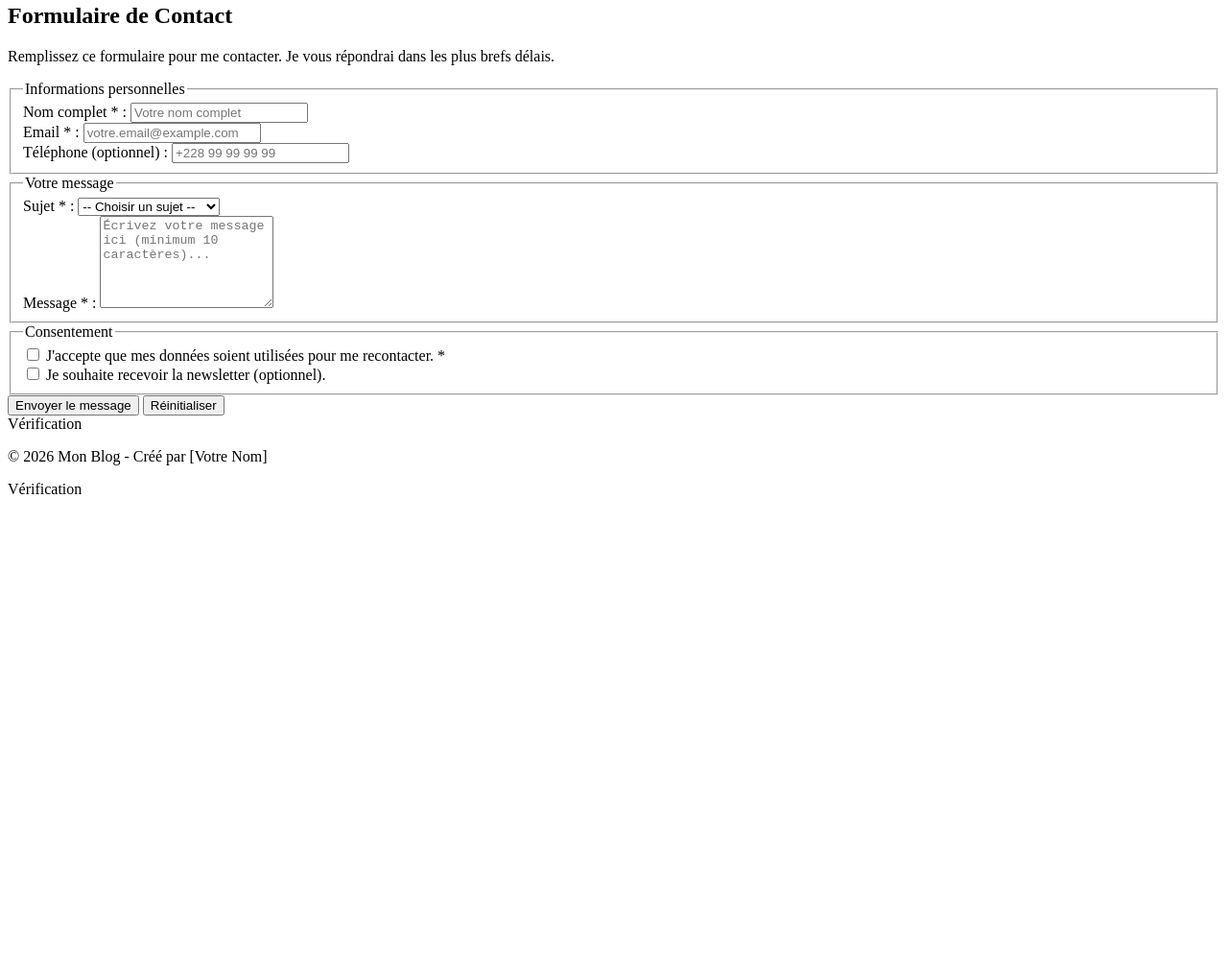
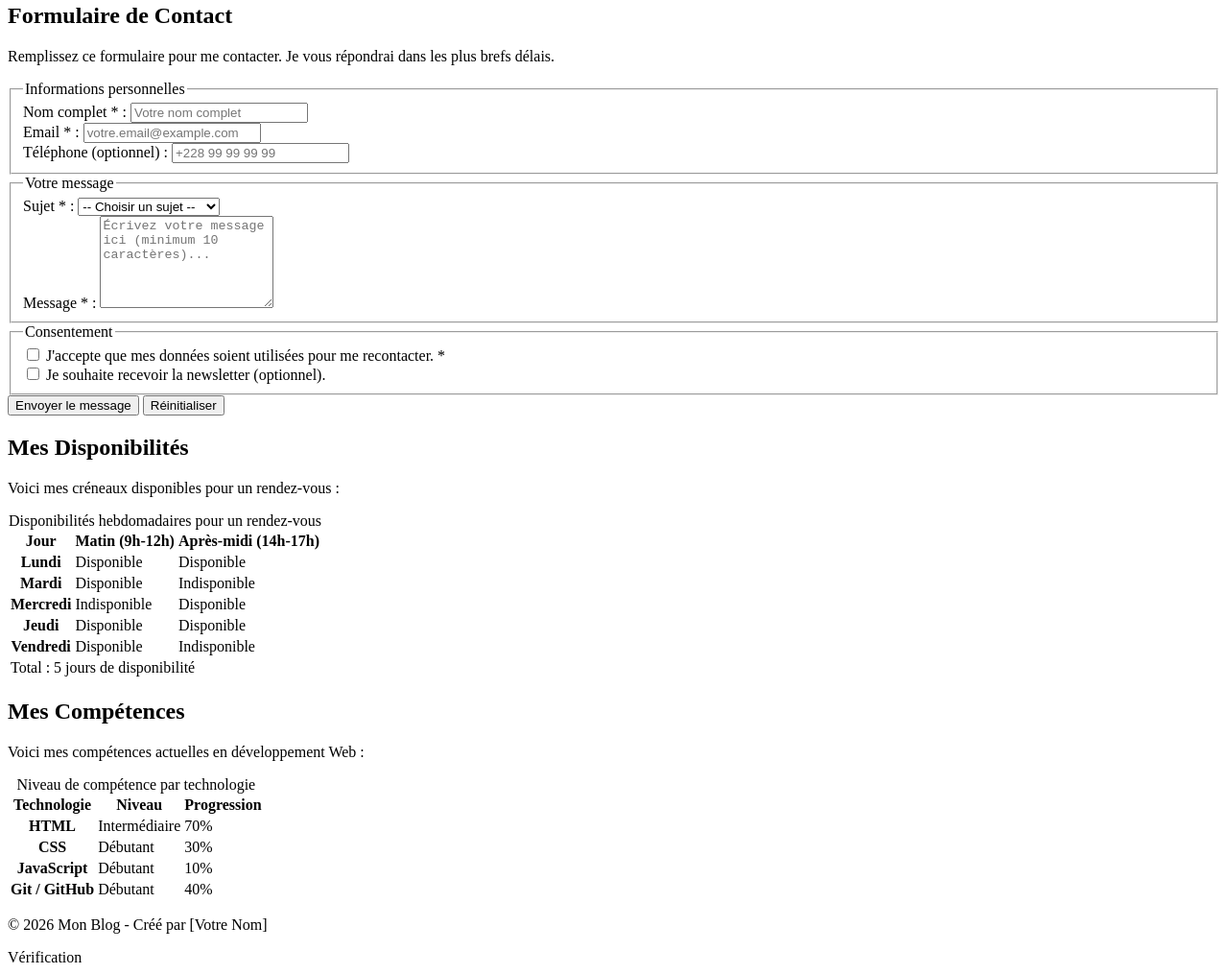
Before and after one commit to kobalabosco1-lang/ipnet-it-130-kobala-wawimadiom, a plain HTML site: page contact.html in a window 1280 px wide. Shown: the part 151-1166 px from the top of the page at 96% size. Before the commit the page ends 800 px from the top, so only its background shows below. Drawn offline with Linux system fonts and the light colour scheme.

Commit message:
Ajout des tableaux

```diff
--- a/contact.html
+++ b/contact.html
@@ -101,7 +101,84 @@ recontacter. <span aria-hidden="true">*</span>
         <button type="reset">Réinitialiser</button>
     </div>
 </form>
-Vérification
+<h2>Mes Disponibilités</h2>
+<p>Voici mes créneaux disponibles pour un rendez-vous :</p>
+<table>
+    <caption>Disponibilités hebdomadaires pour un rendez-vous</caption>
+    <thead>
+        <tr>
+            <th scope="col">Jour</th>
+            <th scope="col">Matin (9h-12h)</th>
+            <th scope="col">Après-midi (14h-17h)</th>
+        </tr>
+    </thead>
+    <tbody>
+        <tr>
+            <th scope="row">Lundi</th>
+            <td>Disponible</td>
+            <td>Disponible</td>
+        </tr>
+        <tr>
+            <th scope="row">Mardi</th>
+            <td>Disponible</td>
+            <td>Indisponible</td>
+        </tr>
+        <tr>
+            <th scope="row">Mercredi</th>
+            <td>Indisponible</td>
+            <td>Disponible</td>
+        </tr>
+        <tr>
+            <th scope="row">Jeudi</th>
+            <td>Disponible</td>
+            <td>Disponible</td>
+        </tr>
+        <tr>
+            <th scope="row">Vendredi</th>
+            <td>Disponible</td>
+            <td>Indisponible</td>
+        </tr>
+    </tbody>
+    <tfoot>
+        <tr>
+            <td colspan="3">Total : 5 jours de disponibilité</td>
+        </tr>
+    </tfoot>
+</table>
+<h2>Mes Compétences</h2>
+<p>Voici mes compétences actuelles en développement Web :</p>
+<table>
+    <caption>Niveau de compétence par technologie</caption>
+    <thead>
+        <tr>
+            <th scope="col">Technologie</th>
+            <th scope="col">Niveau</th>
+            <th scope="col">Progression</th>
+        </tr>
+    </thead>
+    <tbody>
+        <tr>
+            <th scope="row">HTML</th>
+            <td>Intermédiaire</td>
+            <td>70%</td>
+        </tr>
+        <tr>
+            <th scope="row">CSS</th>
+            <td>Débutant</td>
+            <td>30%</td>
+        </tr>
+        <tr>
+            <th scope="row">JavaScript</th>
+            <td>Débutant</td>
+            <td>10%</td>
+        </tr>
+        <tr>
+<th scope="row">Git / GitHub</th>
+<td>Débutant</td>
+<td>40%</td>
+</tr>
+</tbody>
+</table>
         </section>
     </main>
     <footer>
```
